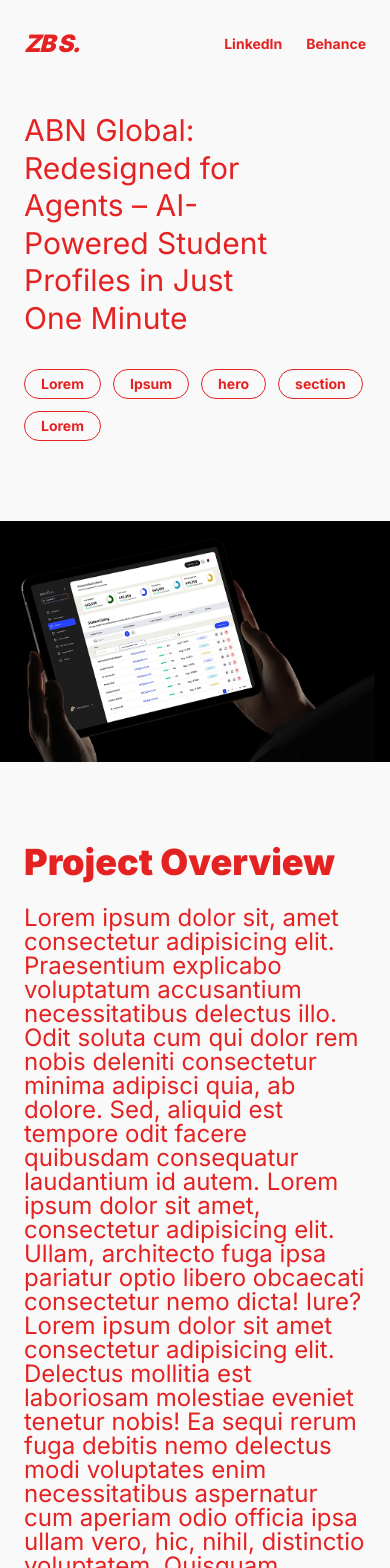
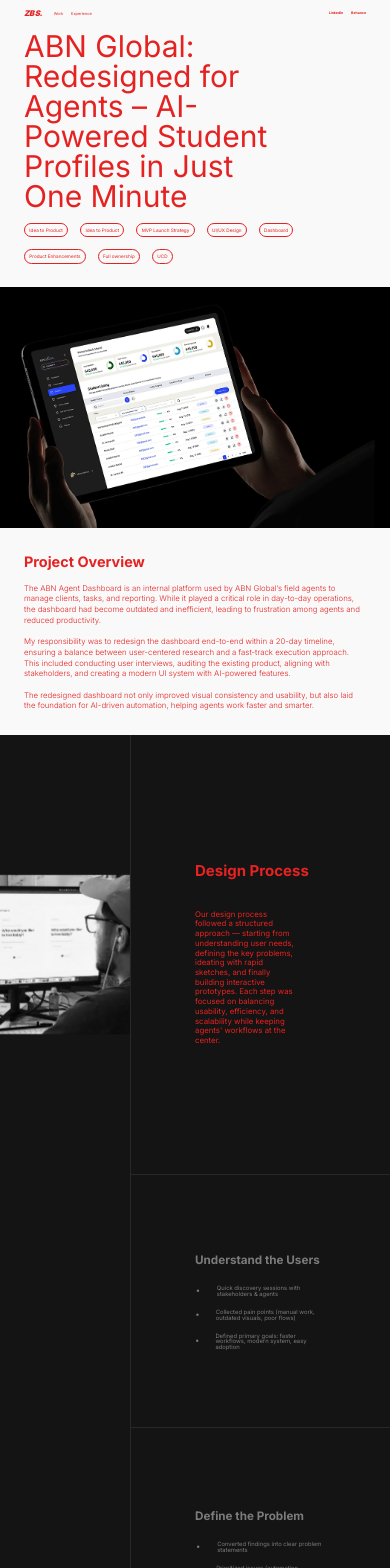
Before and after one commit to talha-amr/Client-Portfolio, a React (Vite) app: page /caseStudy in a window 390 px wide. Shown: the top 1568 px of the page. Built offline with nearby package versions, Linux system fonts and the light colour scheme.

Commit message:
added links and fixed dynamic font sizing

```diff
--- a/src/components/Accordion.jsx
+++ b/src/components/Accordion.jsx
@@ -49,11 +49,11 @@
               onClick={() =>
                 setOpenIndex(isOpen ? null : index)
               }
-              className="w-full text-left py-1 2xl:py-2 flex justify-between items-center focus:outline-none"
+              className="w-full text-left  flex justify-between items-center focus:outline-none"
             >
               <div className="flex justify-between items-center w-full">
                 <p
-                  className="font-bold text-[2vw] text-[#E52222] transition-transform duration-300"
+                  className="font-bold text-[1.75vw] text-[#E52222] transition-transform duration-300"
                 >
                   {item.title}
                 </p>
--- a/src/components/CaseStudyProcess.jsx
+++ b/src/components/CaseStudyProcess.jsx
@@ -5,7 +5,6 @@
 
 gsap.registerPlugin(ScrollTrigger);
 
-const CaseStudyLayout = () => {
 const processSteps = [
   {
     title: "Understand the Users",
@@ -35,15 +34,22 @@
     items: ["Built rapid wireframes and clickable prototypes"],
   },
   {
-      title: "Test and Refine",
-      items: ["Built rapid wireframes and clickable prototypes"],
+    title: "Test & Refine",
+    items: [
+      "Shared prototype with selected agents & managers",
+      "Gathered instant feedback via quick usability checks",
+    ],
   },
   {
     title: "Deliver",
-      items: ["Built rapid wireframes and clickable prototypes"],
+    items: [
+      "Iterated small fixes immediately due to time limits",
+      "Handoff with clean documentation & assets to developers",
+    ],
   },
 ];
 
+const CaseStudyLayout = () => {
   const monkeyRef = useRef(null);
   const stepsRef = useRef([]);
   const [activeStep, setActiveStep] = useState(null);
@@ -59,7 +65,6 @@
         toggleActions: "play none none reverse",
         pin: monkeyRef.current,
         pinSpacing: false,
-
       },
     });
 
@@ -77,18 +82,16 @@
 
   // ScrollTrigger for active steps including intro
   useEffect(() => {
-    // Track intro text as first step
     if (introRef.current) {
       ScrollTrigger.create({
         trigger: introRef.current,
         start: "top center",
         end: "bottom center",
-        onEnter: () => setActiveStep(-1), // use -1 for intro
+        onEnter: () => setActiveStep(-1),
         onEnterBack: () => setActiveStep(-1),
       });
     }
 
-    // Track process steps
     stepsRef.current.forEach((stepEl, index) => {
       ScrollTrigger.create({
         trigger: stepEl,
@@ -105,7 +108,7 @@
 
   return (
     <div className="bg-[#141414] text-white min-h-screen grid grid-cols-3 auto-rows-min">
-      {/* Top Row: Profile Image */}
+      {/* Left: Profile Image */}
       <div className="col-span-1 row-span-2 relative">
         <img
           src="/CaseStudyPfp.png"
@@ -114,20 +117,20 @@
         />
       </div>
 
-      {/* Top Row: Intro Text */}
+      {/* Intro Section */}
       <div
         ref={introRef}
         className="col-span-2 row-span-2 flex flex-col justify-center px-16 py-32 border-l border-[#7b7b7b]/20"
       >
         <h1
-          className={`text-5xl font-bold mb-8 ${
+          className={`text-[3.85vw] font-bold mb-8 leading-none ${
             activeStep === -1 ? "text-[#e62222]" : "text-[#7b7b7b]"
           }`}
         >
           Design Process
         </h1>
         <p
-          className={`text-xl leading-relaxed text-[#7b7b7b] max-w-3xl ${
+          className={`text-[2vw] leading-tight text-[#7b7b7b] max-w-[80%] ${
             activeStep === -1 ? "text-[#e62222]" : "text-[#7b7b7b]"
           }`}
         >
@@ -139,7 +142,7 @@
         </p>
       </div>
 
-      {/* Process Steps Section */}
+      {/* Monkey */}
       <div className="col-span-1 relative">
         <img
           ref={monkeyRef}
@@ -150,6 +153,7 @@
         />
       </div>
 
+      {/* Steps */}
       <div
         className="col-span-2 flex flex-col border-l border-[#7b7b7b]/20"
         id="process-steps-container"
@@ -158,16 +162,16 @@
           <div
             key={index}
             ref={(el) => (stepsRef.current[index] = el)}
-            className={`min-h-[30vh] flex flex-col justify-center px-16 py-12 border-t border-[#7b7b7b]/20`}
+            className="min-h-[30vh] flex flex-col justify-center px-16 py-12 border-t border-[#7b7b7b]/20"
           >
             <h2
-              className={`text-3xl font-bold mb-4 ${
+              className={`text-[3vw] font-bold mb-4 ${
                 activeStep === index ? "text-[#e62222]" : "text-[#7b7b7b]"
               }`}
             >
               {step.title}
             </h2>
-            <ul className="space-y-2">
+                      <ul className="space-y-3">
             {step.items.map((item, i) => (
               <li
                 key={i}
@@ -175,11 +179,15 @@
                   activeStep === index ? "text-[#e62222]" : "text-[#7b7b7b]"
                 }`}
               >
-                  <span className="mr-3">•</span>
-                  <span className="leading-none">{item}</span>
+                {/* Bigger bullet with fixed width for alignment */}
+                <span className="mr-4 text-[2vw] leading-none w-[2vw] flex justify-center">
+                  •
+                </span>
+                <span className="leading-none text-[1.5vw] max-w-[70ch]">{item}</span>
               </li>
             ))}
           </ul>
+
           </div>
         ))}
       </div>
--- a/src/components/CaseTag.jsx
+++ b/src/components/CaseTag.jsx
@@ -2,7 +2,7 @@
 
 const CaseTag = ({ title }) => {
   return (
-    <span className="inline-block px-4 py-1 border-1 border-[#e52222] text-[#e52222] font-semibold rounded-full text-sm">
+    <span className="inline-block px-[1.1vw] py-[.7vw] border-1 border-[#e52222] text-[#e52222] font-regular rounded-full text-[1.2vw]">
       {title}
     </span>
   );
--- a/src/components/Footer.jsx
+++ b/src/components/Footer.jsx
@@ -4,25 +4,41 @@
 const Footer = () => {
   return (
     <>
-      <div className="grid grid-cols-3 gap-8 w-full border-b border-[#E52222] pt-25 pb-17">
+      <div className="grid grid-cols-3 gap-8 w-full border-b border-[#E52222] pt-[6vh] pb-[4vh]">
         {/* Contact Column */}
         <div>
-          <h3 className="text-[#E52222] text-2xl pb-2 border-b border-[#E52222] mb-4">
+          <h3 className="text-[#E52222] text-[3vh] pb-[1.2vh] border-b border-[#E52222] mb-[2.5vh]">
             CONTACT
           </h3>
-          <ul className="space-y-2 text-lg text-[#E52222]">
-            <li>
+          <ul className="space-y-[1.2vh] text-[2.4vh] text-[#E52222]">
+            <li className="group relative overflow-hidden w-fit">
               <a
-                href="#"
-                className="inline-block link-hover-btn border-b border-transparent hover:border-[#E52222]"
+                href="https://www.linkedin.com/in/zubair-s-a4889a103/"
+                target="_blank"
+                className="block transition-transform duration-500 group-hover:-translate-y-full"
+              >
+                LINKEDIN
+              </a>
+              <a
+              target="_blank"
+                href="https://www.linkedin.com/in/zubair-s-a4889a103/"
+                className="absolute top-0 left-0 transition-transform duration-500 translate-y-full group-hover:translate-y-0"
               >
                 LINKEDIN
               </a>
             </li>
-            <li>
+            <li className="group relative overflow-hidden w-fit">
               <a
-                href="#"
-                className="inline-block link-hover-btn border-b border-transparent hover:border-[#E52222]"
+                href="https://www.behance.net/bluecladesigne"
+                target="_blank"
+                className="block transition-transform duration-500 group-hover:-translate-y-full"
+              >
+                BEHANCE
+              </a>
+              <a
+                href="https://www.behance.net/bluecladesigne"
+                target="_blank"
+                className="absolute top-0 left-0 transition-transform duration-500 translate-y-full group-hover:translate-y-0"
               >
                 BEHANCE
               </a>
@@ -32,54 +48,72 @@
 
         {/* Pages Column */}
         <div className="col-span-2">
-          <h3 className="text-[#E52222] text-2xl pb-2 border-b border-[#E52222] mb-4">
+          <h3 className="text-[#E52222] text-[3vh] pb-[1.2vh] border-b border-[#E52222] mb-[2.5vh]">
             PAGES
           </h3>
 
-          <ul className="space-y-2 text-[#E52222] text-lg">
+          <ul className="space-y-[1.2vh] text-[#E52222] text-[2.4vh]">
             <li className="flex justify-between items-center">
-              <Link
-                to="/"
-                className="inline-block link-hover-btn border-b border-transparent hover:border-[#E52222]"
-              >
-                HOME
+              <Link to="/" className="group relative overflow-hidden w-fit">
+                <p className="block transition-transform duration-500 group-hover:-translate-y-full">
+                  HOME
+                </p>
+                <p className="absolute top-0 left-0 transition-transform duration-500 translate-y-full group-hover:translate-y-0">
+                  HOME
+                </p>
               </Link>
               <Link
                 to="/"
-                className="text-sm inline-block link-hover-btn border-b border-transparent hover:border-[#E52222]"
+                className="group relative overflow-hidden w-fit text-[2vh]"
               >
-                BACK TO TOP ↑
+                <p className="block transition-transform duration-500 group-hover:-translate-y-full">
+                  BACK TO TOP ↑
+                </p>
+                <p className="absolute top-0 left-0 transition-transform duration-500 translate-y-full group-hover:translate-y-0">
+                  BACK TO TOP ↑
+                </p>
               </Link>
             </li>
+
+            {/* Work */}
             <li>
-              <Link
-                to="/work"
-                className="inline-block link-hover-btn border-b border-transparent hover:border-[#E52222]"
-              >
-                WORK
+              <Link to="/work" className="group w-fit">
+                <span className="relative block overflow-hidden h-[2.8vh] leading-[2.8vh]">
+                  <span className="block transition-transform duration-500 group-hover:-translate-y-full">
+                    WORK
+                  </span>
+                  <span className="absolute inset-0 transition-transform duration-500 translate-y-full group-hover:translate-y-0">
+                    WORK
+                  </span>
+                </span>
               </Link>
             </li>
+
+            {/* Experience */}
             <li>
-              <Link
-                to="/experience"
-                className="inline-block link-hover-btn border-b border-transparent hover:border-[#E52222]"
-              >
-                EXPERIENCE
+              <Link to="/experience" className="group w-fit">
+                <span className="relative block overflow-hidden h-[2.8vh] leading-[2.8vh]">
+                  <span className="block transition-transform duration-500 group-hover:-translate-y-full">
+                    EXPERIENCE
+                  </span>
+                  <span className="absolute inset-0 transition-transform duration-500 translate-y-full group-hover:translate-y-0">
+                    EXPERIENCE
+                  </span>
+                </span>
               </Link>
             </li>
           </ul>
         </div>
       </div>
 
-      <div className="flex flex-col justify-center items-center h-[35vh] gap-6 text-theme-red py-30">
-        <p className="text-3xl font-bold text-center">
+      {/* Bottom Section */}
+      <div className="flex flex-col justify-center items-center h-[35vh] gap-[3vh] text-theme-red py-[5vh]">
+        <p className="text-[3.8vh] font-bold text-center leading-tight">
           <span className="font-black">Let’s Make</span>
           <br />
           Something Amazing Together!
         </p>
-        <button
-          className="px-10 py-3 rounded-full border-2 border-[#E52222] text-[#E52222] tracking-wide bg-transparent hover:bg-[#E52222] hover:text-white transition font-bold"
-        >
+        <button className="px-[5vh] py-[1.6vh] rounded-full border-2 border-[#E52222] text-[2.5vh] text-[#E52222] tracking-wide bg-transparent hover:bg-[#E52222] hover:text-white transition font-bold">
           Let's Connect
         </button>
       </div>
--- a/src/components/Hero.jsx
+++ b/src/components/Hero.jsx
@@ -38,8 +38,8 @@
     }, []);
 
     return (
-        <section className="min-h-dvh w-screen bg-[#E52222] py-30" id='hero'>
-            <div className="w-full md:px-1 mx-auto lg:px-6 text-white">
+        <section className="min-h-dvh w-screen bg-[#E52222] py-[8vw]" id='hero'>
+            <div className="w-full  mx-auto px-6  text-white">
                 <div className="flex flex-col justify-start gap-5 leading-tight">
 
                     <div className='flex items-center justify-start text-[20.4vw]  text-start  md:pt-2 lg:pt-5 uppercase font-black tracking-[-0.065em] leading-none text-white'>
@@ -54,11 +54,11 @@
                         <span>ME</span>
                     </div>
 
-                    <p className='md:text-[1rem] lg:text-[1.5rem] font-bold max-w-120 text-start leading-tight '>
+                    <p className='md:text-[1rem] lg:text-[2.2vw] font-bold max-w-[33%] text-start leading-tight '>
                        <span className='italic'> Hi Zubair S. here</span><br />
                         Connecting Product Design × Design Systems × AI | Lead UX/UI Designer @Rozeegpt / Rozee.pk
                     </p>
-                    <p className='self-end md:text-[1rem] lg:text-[1.5rem] mt-3 font-bold max-w-[42%] anim leading-tight '>
+                    <p className='self-end md:text-[1rem] lg:text-[2.2vw] mt-3 font-bold max-w-[43%] anim leading-tight mr-8 '>
                         I'm a UX/UI Product Designer and Design Consultant with 6 years of experience in crafting user-
                         <br />
                         centered digital products, and a total of 10 years in the design and creative industry.
--- a/src/components/NavBar.jsx
+++ b/src/components/NavBar.jsx
@@ -2,60 +2,76 @@
 import { Link } from "react-router-dom";
 
 export default function Navbar({ activePage }) {
-  // helper function to set link style (removed nav-hover-btn)
+  // helper function to set link style
   const linkClass = (page) =>
-    `text-sm 2xl:text-lg ${
-      activePage === page ? " text-[#E52222] font-bold" : ""
-    }`;
+    `text-[1vw] ${activePage === page ? " text-[#E52222] font-bold" : ""}`;
 
   return (
     <nav
-      className={`font-inter absolute top-0 py-7 left-0 w-full z-50 ${
+      className={`font-inter absolute top-0 py-[2vw] left-0 w-full z-50 ${
         activePage === "home"
           ? "bg-transparent text-white"
-          : "bg-transparent text-[#E52222] "
+          : "bg-transparent text-[#E52222]"
       }`}
     >
       <div className="w-full mx-auto px-6 flex items-center justify-between">
         {/* Brand + Nav links */}
-        <div className="flex items-center space-x-12">
+        <div className="flex items-center space-x-[3vw]">
           {/* Brand */}
           <Link
             to="/"
-            className={`text-2xl 2xl:text-4xl font-black tracking-[-0.06em] italic ${
+            className={`text-[2vw] font-black tracking-[-0.06em] italic ${
               activePage === "home" ? "text-white" : "text-[#E52222]"
             }`}
           >
             ZB S.
           </Link>
+
           {/* Nav links */}
-          <div className="hidden md:flex items-center space-x-8 font-regular">
+          <div className=" flex items-center space-x-[2vw] font-regular">
             <Link to="/work" className="group">
               <div className="relative overflow-hidden flex items-center">
-                <p className={`block transition-transform duration-500 group-hover:-translate-y-full ${linkClass("work")}`}>
+                <p
+                  className={`block transition-transform duration-500 group-hover:-translate-y-full ${linkClass(
+                    "work"
+                  )}`}
+                >
                   Work
                 </p>
-                <p className={`absolute top-0 left-0 transition-transform duration-500 translate-y-full group-hover:translate-y-0 ${linkClass("work")}`}>
+                <p
+                  className={`absolute top-0 left-0 transition-transform duration-500 translate-y-full group-hover:translate-y-0 ${linkClass(
+                    "work"
+                  )}`}
+                >
                   Work
                 </p>
               </div>
             </Link>
             <Link to="/experience" className="group">
               <div className="relative overflow-hidden flex items-center">
-                <p className={`block transition-transform duration-500 group-hover:-translate-y-full ${linkClass("experience")}`}>
+                <p
+                  className={`block transition-transform duration-500 group-hover:-translate-y-full ${linkClass(
+                    "experience"
+                  )}`}
+                >
                   Experience
                 </p>
-                <p className={`absolute top-0 left-0 transition-transform duration-500 translate-y-full group-hover:translate-y-0 ${linkClass("experience")}`}>
+                <p
+                  className={`absolute top-0 left-0 transition-transform duration-500 translate-y-full group-hover:translate-y-0 ${linkClass(
+                    "experience"
+                  )}`}
+                >
                   Experience
                 </p>
               </div>
             </Link>
           </div>
         </div>
+
         {/* Social links */}
-        <div className="flex items-center space-x-6 font-bold text-sm 2xl:text-lg">
+        <div className="flex items-center space-x-[2vw] font-bold text-[0.9vw]">
           <a
-            href="https://www.linkedin.com"
+            href="https://www.linkedin.com/in/zubair-s-a4889a103/"
             target="_blank"
             rel="noreferrer"
             className="group"
@@ -70,7 +86,7 @@
             </div>
           </a>
           <a
-            href="https://www.behance.net"
+            href="https://www.behance.net/bluecladesigne"
             target="_blank"
             rel="noreferrer"
             className="group"
--- a/src/components/ScreenShots.jsx
+++ b/src/components/ScreenShots.jsx
@@ -3,8 +3,8 @@
 const ScreenShots = () => {
   return (
     <section className='w-screen'>
-        <div className="w-fullainer mx-auto px-6">
-            <p className="text-4xl text-center uppercase">ScreenShots</p>
+        <div className="w-full mx-auto px-6">
+            <p className="text-[4vw] font-semibold text-center uppercase">ScreenShots</p>
         </div>
             <img src="/SamAI.png" alt="" className='w-full mt-20'/>
 
--- a/src/pages/CaseStudy.jsx
+++ b/src/pages/CaseStudy.jsx
@@ -12,51 +12,62 @@
     <section className="min-h-dvh w-screen bg-[#f9f9f9]" id="CaseStudy">
       <Navbar activePage={"caseStudy"} />
 
+      {/* Spacer after navbar */}
+      <div className="py-[4vw]"></div>
+
       {/* Hero Title & Tags */}
-      <div className="w-full px-6  py-20">
-        <div className="space-y-8 mt-8">
-          <p className="text-3xl md:text-4xl text-theme-red max-w-[80%] font-regular leading-tight">
+      <div className="w-full px-6 mb-[6vw]">
+        <div className="space-y-[3vw]">
+          <p className="text-3xl md:text-[3vw] text-theme-red max-w-[80%] font-regular leading-none">
             ABN Global: Redesigned for Agents – AI-Powered Student Profiles in Just One Minute
           </p>
-          <div className="flex flex-wrap justify-start gap-3 items-center">
-            <CaseTag title={"Lorem"} />
-            <CaseTag title={"Ipsum"} />
-            <CaseTag title={"hero"} />
-            <CaseTag title={"section"} />
-            <CaseTag title={"Lorem"} />
+          <div className="flex flex-wrap gap-3">
+            <CaseTag title={"Idea to Product"} />
+            <CaseTag title={"Idea to Product"} />
+            <CaseTag title={"MVP Launch Strategy"} />
+            <CaseTag title={"UI/UX Design"} />
+            <CaseTag title={"Dashboard"} />
+            <CaseTag title={"Product Enhancements"} />
+            <CaseTag title={"Full ownership"} />
+            <CaseTag title={"UCD"} />
           </div>
         </div>
       </div>
 
       {/* Full-width image */}
-      <div className="w-full">
+      <div className="w-full mb-[6vw]">
         <img src="/image-1.png" alt="" className="w-full object-cover" />
       </div>
 
       {/* Project Overview */}
-      <div className="w-full px-6  py-20">
-        <div className="space-y-6">
-          <p className="font-black text-theme-red text-4xl">Project Overview</p>
-          <p className="text-theme-red text-2xl leading-none">
-            Lorem ipsum dolor sit, amet consectetur adipisicing elit. Praesentium explicabo voluptatum accusantium necessitatibus delectus illo.
-            Odit soluta cum qui dolor rem nobis deleniti consectetur minima adipisci quia, ab dolore. Sed, aliquid est tempore odit facere
-            quibusdam consequatur laudantium id autem. Lorem ipsum dolor sit amet, consectetur adipisicing elit. Ullam, architecto fuga ipsa
-            pariatur optio libero obcaecati consectetur nemo dicta! Iure? Lorem ipsum dolor sit amet consectetur adipisicing elit. Delectus
-            mollitia est laboriosam molestiae eveniet tenetur nobis! Ea sequi rerum fuga debitis nemo delectus modi voluptates enim necessitatibus
-            aspernatur cum aperiam odio officia ipsa ullam vero, hic, nihil, distinctio voluptatem. Quisquam deserunt iure voluptates minus sit
-            impedit consequatur eum officia provident!
+      <div className="w-full px-6 mb-[6vw]">
+        <div className="space-y-[2.5vw]">
+          <p className="font-bold text-theme-red text-[3.7vw]">Project Overview</p>
+          <p className="text-theme-red text-[2vw] font-light leading-snug">
+            The ABN Agent Dashboard is an internal platform used by ABN Global’s field agents to manage clients, tasks, and reporting.
+            While it played a critical role in day-to-day operations, the dashboard had become outdated and inefficient, leading to
+            frustration among agents and reduced productivity.<br /><br />
+
+            My responsibility was to redesign the dashboard end-to-end within a 20-day timeline, ensuring a balance between user-centered
+            research and a fast-track execution approach. This included conducting user interviews, auditing the existing product, aligning
+            with stakeholders, and creating a modern UI system with AI-powered features.<br /><br />
+
+            The redesigned dashboard not only improved visual consistency and usability, but also laid the foundation for AI-driven automation,
+            helping agents work faster and smarter.
           </p>
         </div>
       </div>
 
       {/* Process + Problems/Solutions + Footer */}
-      <CaseStudyProcess />
-      <ProblemsAndSolutions />
-      <ScreenShots/>
-      <NextProjectBtn/>
-      <div className="w-full px-6">
-      <Footer />
+      <div className="space-y-[8vw]">
+        <CaseStudyProcess />
+        <ProblemsAndSolutions />
+        <ScreenShots />
       </div>
+         <NextProjectBtn />
+         <div className="w-full px-6 mt-[8vw]">
+        <Footer />
+        </div>
     </section>
   )
 }
--- a/src/pages/Experience.jsx
+++ b/src/pages/Experience.jsx
@@ -8,11 +8,11 @@
         <section className='min-h-dvh w-screen'>
             <Navbar activePage={"experience"} />
 <div className="w-full px-6 mx-auto">
-            <div className="flex justify-start items-center mt-35 pb-10 border-b-2 border-[#e52222]">
+            <div className="flex justify-start items-center py-[7.8vw] pb-10 border-b-2 border-[#e52222]">
 
                     <div className='text-[#e52222] max-w-[70%] space-y-6 '>
-                        <p className='text-3xl font-bold leading-tight'>Currently, I’m working at Rozee.pk / RozeeGPT as a Product UX/UI Designer (Team Lead).</p>
-                        <p className='text-2xl font-regular leading-tight'>In this role, I lead the design team and focus on creating user-centered and business-driven product experiences. My work involves conducting UX audits, building scalable design systems, collaborating with stakeholders, and ensuring design consistency across both small and large-scale digital products.</p>
+                        <p className='text-[2.4vw] font-bold leading-none'>Currently, I’m working at Rozee.pk / RozeeGPT as a Product UX/UI Designer (Team Lead).</p>
+                        <p className='text-[1.8vw] font-regular leading-none'>In this role, I lead the design team and focus on creating user-centered and business-driven product experiences. My work involves conducting UX audits, building scalable design systems, collaborating with stakeholders, and ensuring design consistency across both small and large-scale digital products.</p>
                 </div>
             </div>
             <Accordion />
--- a/src/pages/Work.jsx
+++ b/src/pages/Work.jsx
@@ -19,7 +19,7 @@
     <div className="min-h-dvh w-screen bg-[#f9f9f9]">
       <Navbar activePage={"work"} />
 
-      <div className="pt-35"></div>
+      <div className="pt-[10vw]"></div>
 
       {/* Headline + absolute text + monkey inside container */}
       <div className="w-full px-6 relative">
```
Also changed, not shown: src/components/Grid.jsx (+9 -9 lines), src/components/ProblemsAndSolutions.jsx (+11 -7 lines). Lines whose indentation alone changed are shown as unchanged.
